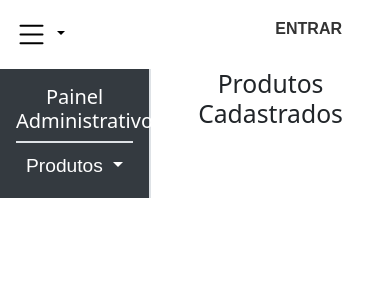
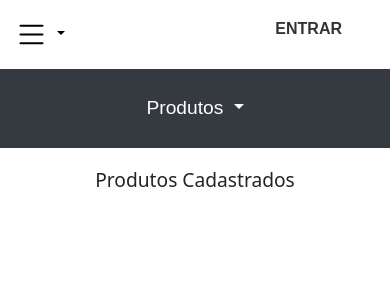
Before and after one commit to AfonsoDolmen/projeto-ecommerce, a Django app: page /administration/ in a window 390 px wide. Shown: the top 300 px of the page. Run offline with Django 5.2, Linux system fonts and the light colour scheme; data that the repository does not hold is empty; parts of the project's set-up code (start-up, migrations or seed data) failed here and were passed over.

Commit message:
Desenvolvido responsividade.

```diff
--- /dev/null
+++ b/administration/static/administration/css/mobile-header.css
@@ -0,0 +1,19 @@
+.mobile-header {
+    display: none;
+}
+
+@media screen and (max-width: 520px) {
+    main {
+        display: block;
+    }
+
+    .sidebar-container {
+        display:none;
+    }
+
+    .mobile-header {
+        display: block;
+        background-color: #343a40;
+        margin-bottom: 20px;
+    }
+}
--- a/administration/static/administration/css/products-admin.css
+++ b/administration/static/administration/css/products-admin.css
@@ -1,3 +1,15 @@
 .actions-col {
     gap: 10px;
 }
+
+@media screen and (max-width: 520px) {
+    .product-admin-header > h2 {
+        font-size: 1.2em;
+    }
+
+    table {
+        font-size: 1em !important;
+        overflow-x: scroll !important;
+        width: 100% !important;
+    }
+}
--- a/administration/static/administration/css/sidebar.css
+++ b/administration/static/administration/css/sidebar.css
@@ -36,7 +36,7 @@ div.dropdown-center > .dropdown-toggle {
     color: #fff;
 }
 
-a.dropdown-item {
+aside a.dropdown-item {
     background-color: #6c757d;
     color: #fff !important;
     border-radius: 5px;
--- a/administration/templates/admin_list.html
+++ b/administration/templates/admin_list.html
@@ -4,11 +4,13 @@
 {% block css %}
 <link rel="stylesheet" href="{% static 'administration/css/sidebar.css' %}">
 <link rel="stylesheet" href="{% static 'administration/css/products-admin.css' %}">
+<link rel="stylesheet" href="{% static 'administration/css/mobile-header.css' %}">
 {% endblock %}
 
 {% block content %}
 
 {% include 'components/_sidebar.html' %}
+{% include 'components/mobile-header.html' %}
 
 <div class="container-fluid">
     <div class="products-admin-content">
@@ -16,9 +18,9 @@
             <h2 class="text-center">Produtos Cadastrados</h2>
         </div>
 
-        <div class="mt-3 products-admin-list">
+        <div class="table-responsive-sm mt-3 products-admin-list">
             {% if products %}
-                <table class="table">
+                <table class="table table-bordered" style="overflow-x: auto;">
                     <tr class="text-center">
                         <th scope="col">ID</th>
                         <th scope="col">Título</th>
--- /dev/null
+++ b/administration/templates/components/mobile-header.html
@@ -0,0 +1,13 @@
+<header class="fluid-container d-flex justify-content-center p-3 mobile-header">
+    <div class="py-2 header-content">
+        <div class="dropdown-center d-flex justify-content-center">
+            <button class="dropdown-toggle" data-bs-toggle="dropdown" aria-expanded="false">
+                Produtos
+            </button>
+
+            <ul class="dropdown-menu">
+                <li><a href="{% url 'admin_create' %}" class="btn btn-success text-center dropdown-item">Novo Produto</a></li>
+            </ul>
+        </div>
+    </div>
+</header>
```
